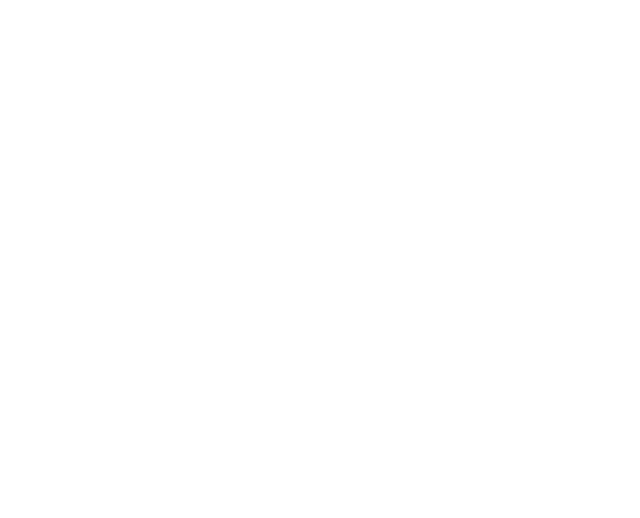
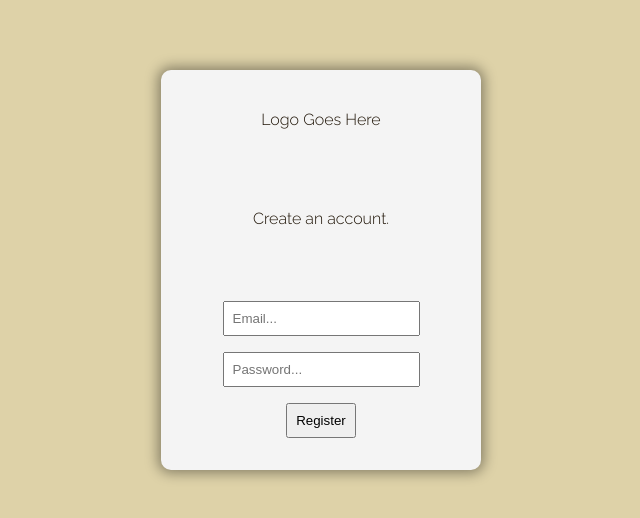
Before and after one commit to AlexSaxton98/UrbanRootsReact, a React (Create React App) app: page /register in a window 1280 px wide. Shown: the part 130-648 px from the top of the page, without its empty margins (319-959 px from the left). Built offline with nearby package versions, Linux system fonts and the light colour scheme.

Commit message:
Added register page

```diff
--- a/src/App.js
+++ b/src/App.js
@@ -1,6 +1,7 @@
 import './App.css';
 import Homepage from './pages/Homepage'
 import Login from './pages/Login'
+import Register from './pages/Register'
 import { BrowserRouter as Router, Switch, Route } from 'react-router-dom'
 
 function App() {
@@ -10,6 +11,7 @@
       <Switch>
         <Route exact path="/home" component={Homepage}/>
         <Route exact path="/login" component={Login}/>
+        <Route exact path="/register" component={Register}/>
       </Switch>
     </Router>
   );
--- a/src/pages/Login.css
+++ b/src/pages/Login.css
@@ -34,3 +34,7 @@
     padding: 8px;
     margin: 8px;
 }
+
+a {
+    color: #1d1204;
+}
--- a/src/pages/Login.js
+++ b/src/pages/Login.js
@@ -1,6 +1,7 @@
 import { useState } from 'react'
 import Axios from 'axios'
 import './Login.css'
+import { Link } from 'react-router-dom'
 
 const Login = () => {
 
@@ -27,7 +28,7 @@
                     <input type="password" placeholder="Password..." onChange={e => setPassword(e.target.value)}/>
                     <input type="submit" value="Login" onClick={login}/>
                 </form>
-                <p>Don't have an account? <span className="signup">Sign up.</span> </p>
+                <p>Don't have an account? <span className="signup"><Link to='/register'>Sign up.</Link></span> </p>
             </div>
         </div>
     )
--- /dev/null
+++ b/src/pages/Register.js
@@ -0,0 +1,36 @@
+import { useState } from 'react'
+import Axios from 'axios'
+import './Login.css'
+
+const Register = () => {
+
+    const [regUsername, setRegUsername] = useState("")
+    const [regPassword, setRegPassword] = useState("")
+
+    Axios.defaults.withCredentials = true
+
+  const register = () => {
+    Axios.post('http://localhost/users/register', {
+      username: regUsername,
+      password: regPassword
+    }).then((response) => {
+      console.log(response)
+    })
+  }
+
+    return (
+        <div className="login">
+            <div className="content">
+                <p>Logo Goes Here</p>
+                <p>Create an account.</p>
+                <form>
+                    <input type="text" placeholder="Email..." onChange={e => setRegUsername(e.target.value)}/>
+                    <input type="password" placeholder="Password..." onChange={e => setRegPassword(e.target.value)}/>
+                    <input type="submit" value="Register" onClick={register}/>
+                </form>
+            </div>
+        </div>
+    )
+}
+
+export default Register
```
